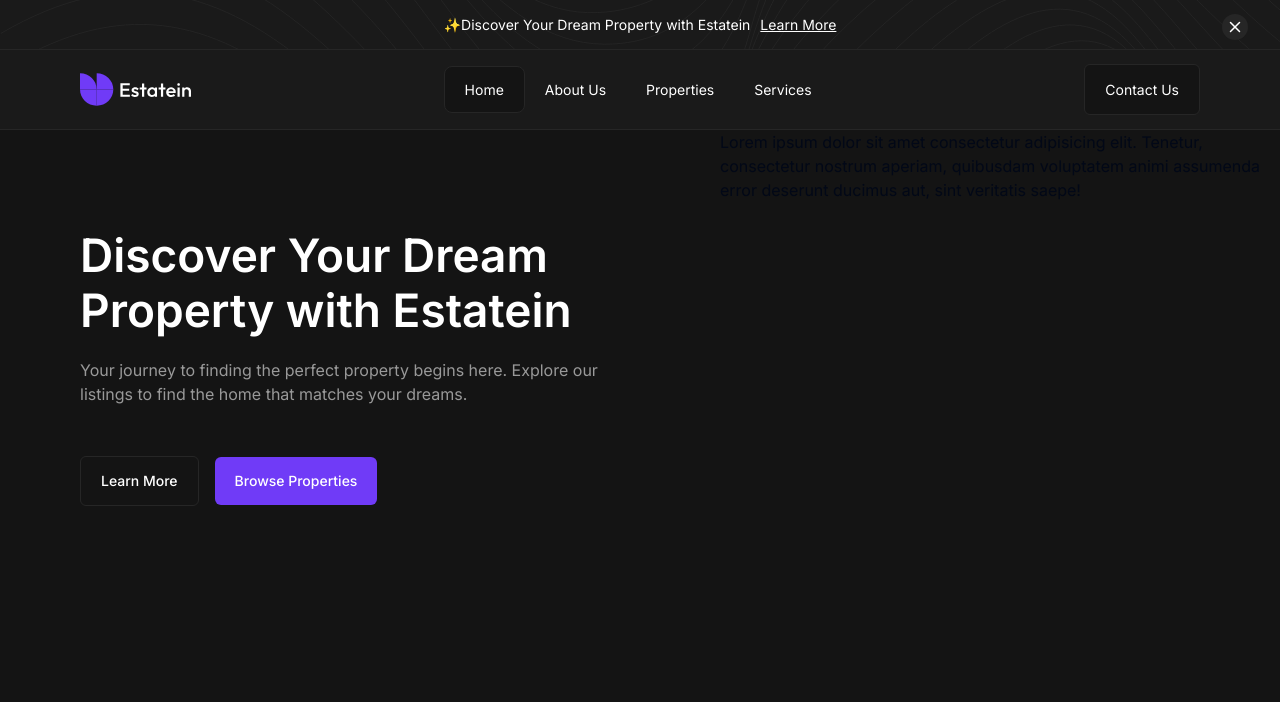
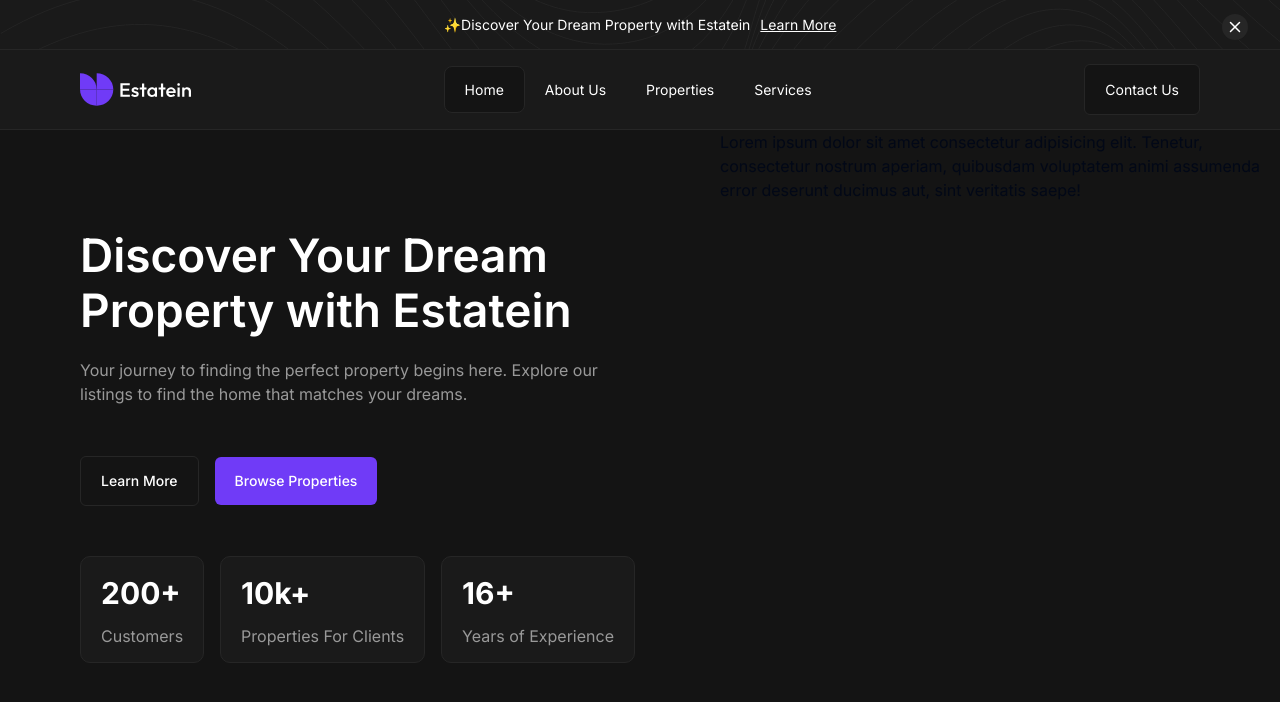
Before and after one commit to TheShagwell/real-estate-ui, a Next.js app: page / in a window 1280 px wide. Shown: the top 702 px of the page. Built offline with nearby package versions, Linux system fonts and the light colour scheme.

Commit message:
Updated...

```diff
--- a/app/components/Hero.tsx
+++ b/app/components/Hero.tsx
@@ -1,9 +1,23 @@
 import { Button } from '@/components/ui/button'
 import React from 'react'
+import { Inview } from '../constants/constant.index'
 
-type Props = {}
+interface BoxProps {
+    id: string
+    header: string
+    testament: string
+}
 
-export default function Hero({}: Props) {
+const HeroBoxed: React.FC<BoxProps> = ({header, testament}) => {
+    return (
+        <div className="bg-[#1A1A1A] border border-solid border-[#262626] rounded-[.625rem] py-[.875rem] px-5">
+          <h3 className="text-[1.875rem] font-bold mb-2 text-[#fff]">{header}</h3>
+          <p className='text-[#999999]'>{testament}</p>
+        </div>
+      );
+}
+
+export default function Hero() {
   return (
     <>
         <div className="flex gap-[5rem]">
@@ -16,6 +30,11 @@ export default function Hero({}: Props) {
                     <Button size='esbutton' variant='estateinbgOutline'>Learn More</Button>
                     <Button size='esbutton' variant='estateinbg'>Browse Properties</Button>
                 </div>
+                <div className="flex gap-4 mt-[3.125rem]">
+                   {Inview.map((item) => (
+                    <HeroBoxed key={item.id} id={item.id} header={item.header} testament={item.testament} />
+                   ))}
+                </div>
             </div>
             <div className="h-full w-[43.125rem]">
                 <p>Lorem ipsum dolor sit amet consectetur adipisicing elit. Tenetur, consectetur nostrum aperiam, quibusdam voluptatem animi assumenda error deserunt ducimus aut, sint veritatis saepe!</p>
--- a/app/constants/constant.index.ts
+++ b/app/constants/constant.index.ts
@@ -34,7 +34,13 @@ export const Rental = [
     },
 ]
 
-export const Inview = [
+interface ThreeBoxed {
+    id: string
+    header: string
+    testament: string
+}
+
+export const Inview:ThreeBoxed[] = [
     {
         id: 'item-1',
         header: '200+',
```
